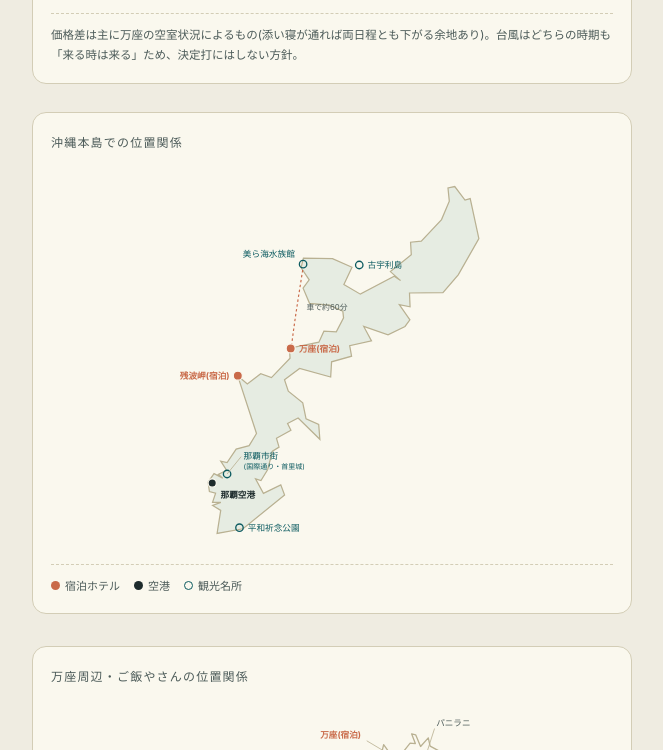
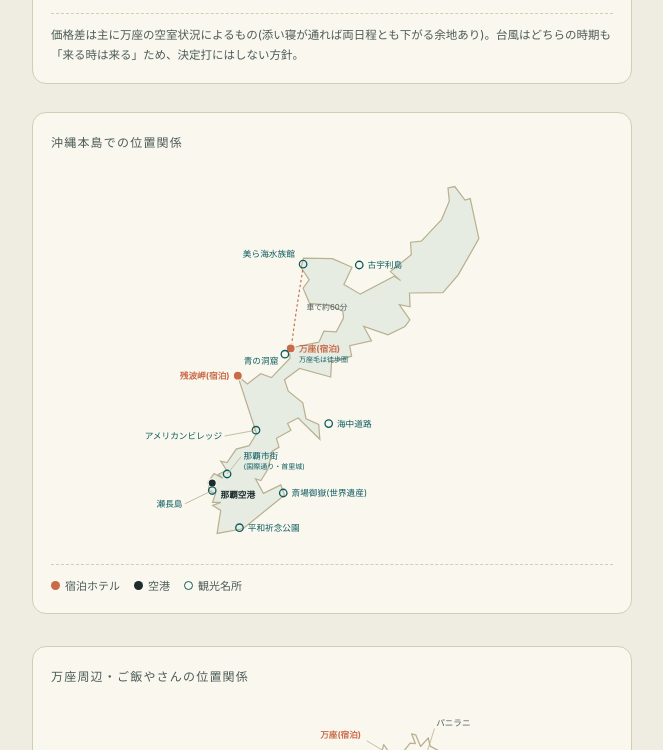
Before and after one commit to abusan88/okinawa-trip-202609, a plain HTML site: page index.html in a window 1280 px wide. Shown: the part 700-1450 px from the top of the page, without its empty margins (308-971 px from the left). Drawn offline with Linux system fonts and the light colour scheme.

Commit message:
主要観光名所を拡充(青の洞窟・アメリカンビレッジ・海中道路・瀬長島・斎場御嶽・万座毛)

```diff
--- a/index.html
+++ b/index.html
@@ -645,9 +645,32 @@
         <circle class="map-dot hotel" cx="116" cy="249" r="5.5"/>
         <text class="map-label hotel" x="106" y="253" text-anchor="end">残波岬(宿泊)</text>
 
-        <!-- 万座(ホテル) -->
+        <!-- 万座(ホテル)・万座毛はホテルの目の前 -->
         <circle class="map-dot hotel" cx="180" cy="216" r="5.5"/>
         <text class="map-label hotel" x="190" y="220">万座(宿泊)</text>
+        <text class="map-label sight" x="190" y="232" style="font-size:8.5px">万座毛は徒歩圏</text>
+
+        <!-- 青の洞窟(真栄田岬) -->
+        <circle class="map-dot sight" cx="173" cy="223" r="4.5"/>
+        <text class="map-label sight" x="165" y="235" text-anchor="end">青の洞窟</text>
+
+        <!-- 海中道路 -->
+        <circle class="map-dot sight" cx="226" cy="307" r="4.5"/>
+        <text class="map-label sight" x="236" y="311">海中道路</text>
+
+        <!-- アメリカンビレッジ(北谷) -->
+        <circle class="map-dot sight" cx="138" cy="315" r="4.5"/>
+        <path class="map-leader" d="M138,315 L100,322"/>
+        <text class="map-label sight" x="97" y="326" text-anchor="end">アメリカンビレッジ</text>
+
+        <!-- 瀬長島ウミカジテラス -->
+        <circle class="map-dot sight" cx="85" cy="388" r="4.5"/>
+        <path class="map-leader" d="M85,388 L52,404"/>
+        <text class="map-label sight" x="49" y="408" text-anchor="end">瀬長島</text>
+
+        <!-- 斎場御嶽 -->
+        <circle class="map-dot sight" cx="171" cy="391" r="4.5"/>
+        <text class="map-label sight" x="181" y="395">斎場御嶽(世界遺産)</text>
 
         <!-- 美ら海水族館 -->
         <circle class="map-dot sight" cx="195" cy="114" r="4.5"/>
```
